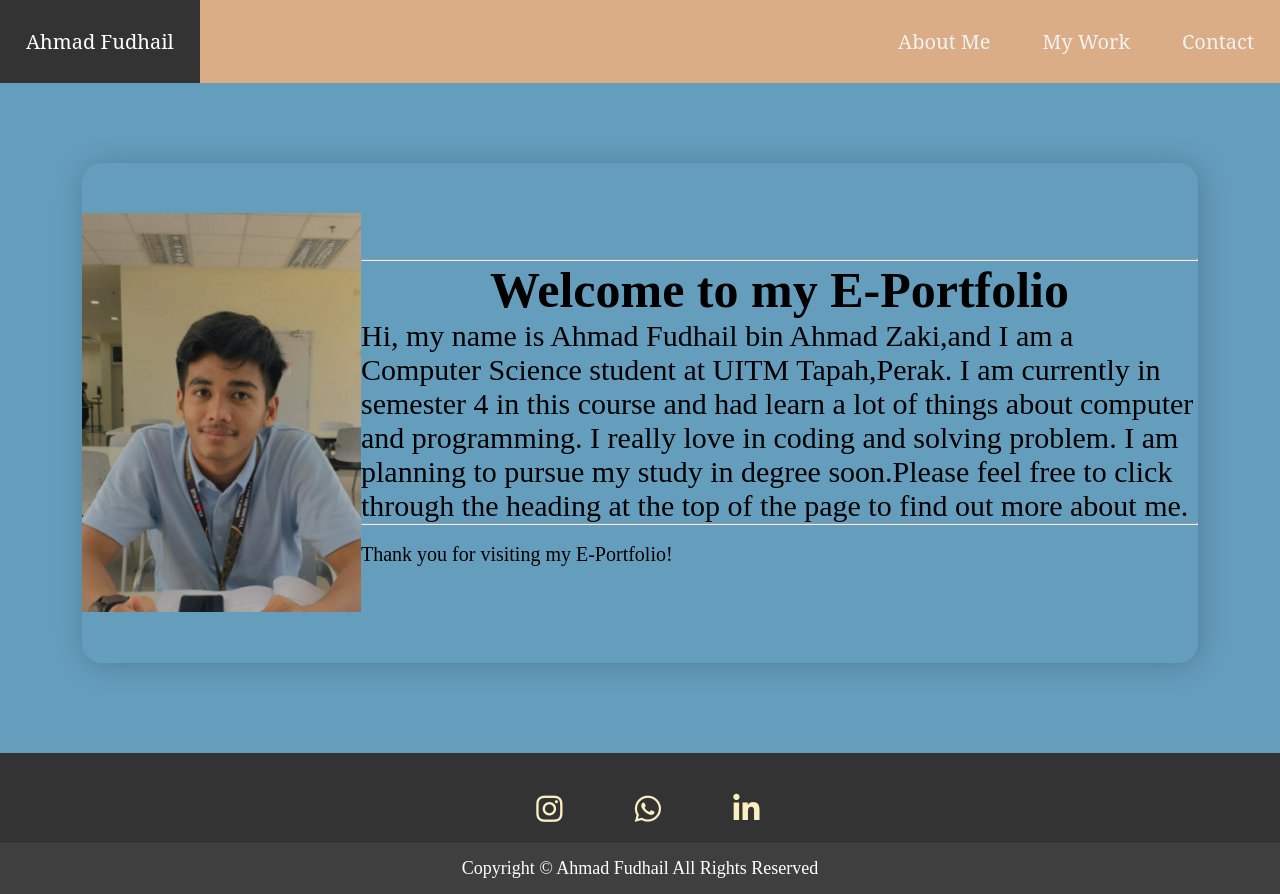
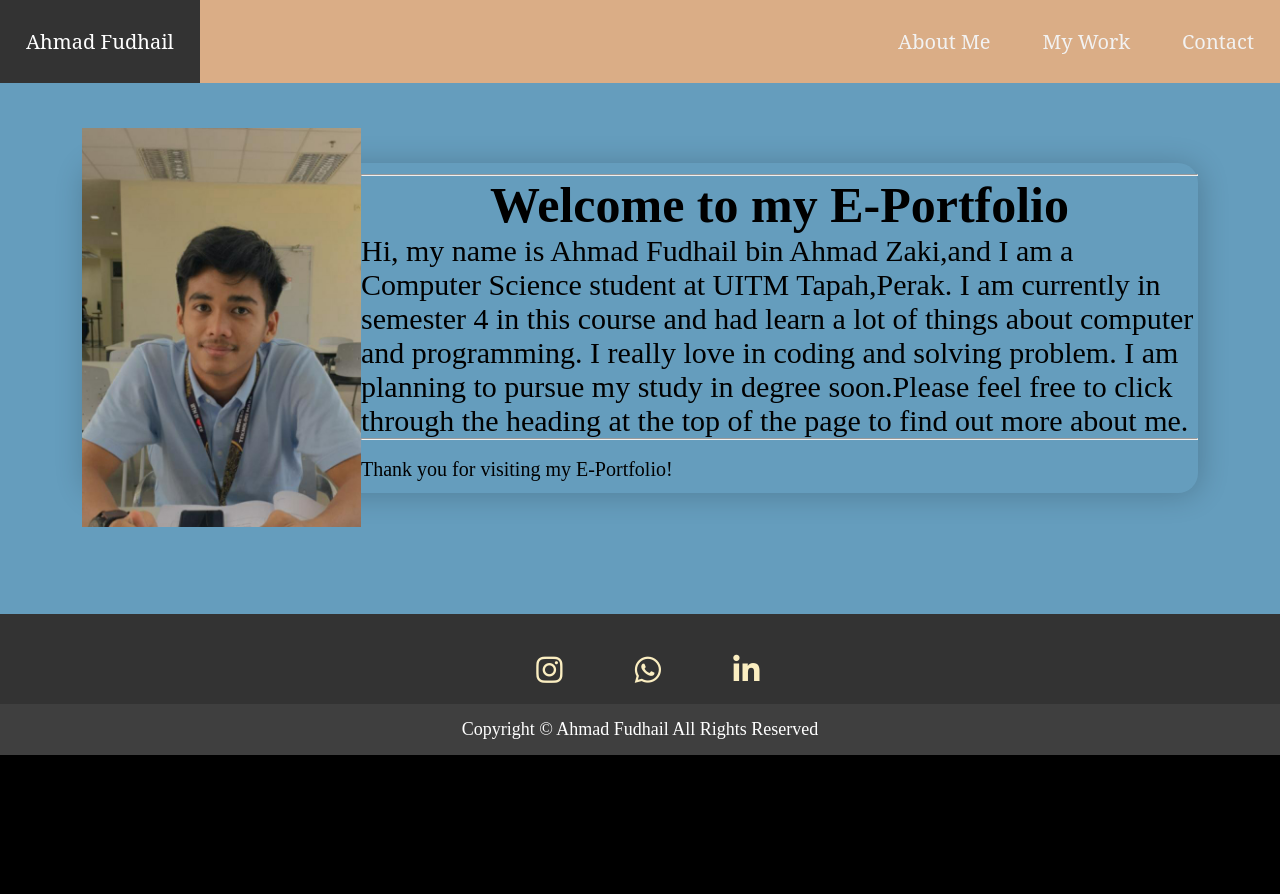
Before and after one commit to Cargand0/portfolio, a plain HTML site: page index.html in a window 1280 px wide. After the commit the page ends 800 px from the top, so only its background shows below. Drawn offline with Linux system fonts and the light colour scheme.

Commit message:
Update style.css

```diff
--- a/style.css
+++ b/style.css
@@ -79,7 +79,7 @@ header{
 /* Intro */
 .intro{
   width: 90%;
-  height: 500px;
+  height: 330px;
   border-radius: 20px;
   box-shadow: 2px 2px 30px rgba(0,0,0,0.2);
   display: flex;
```
